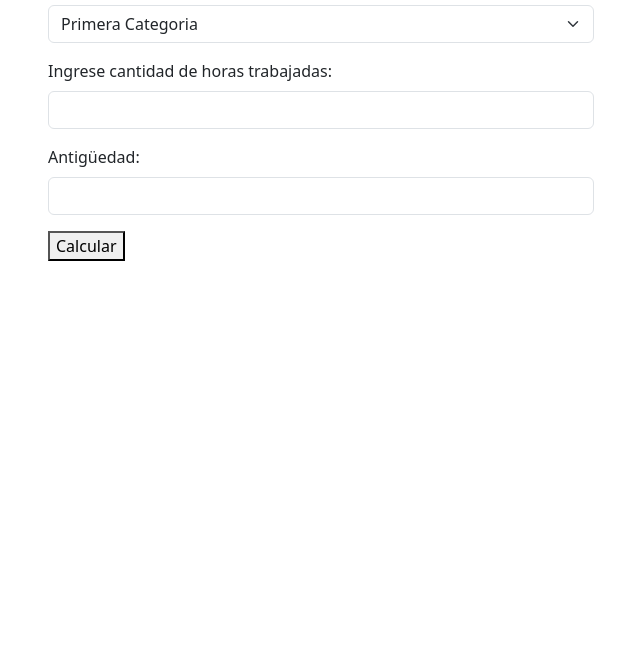
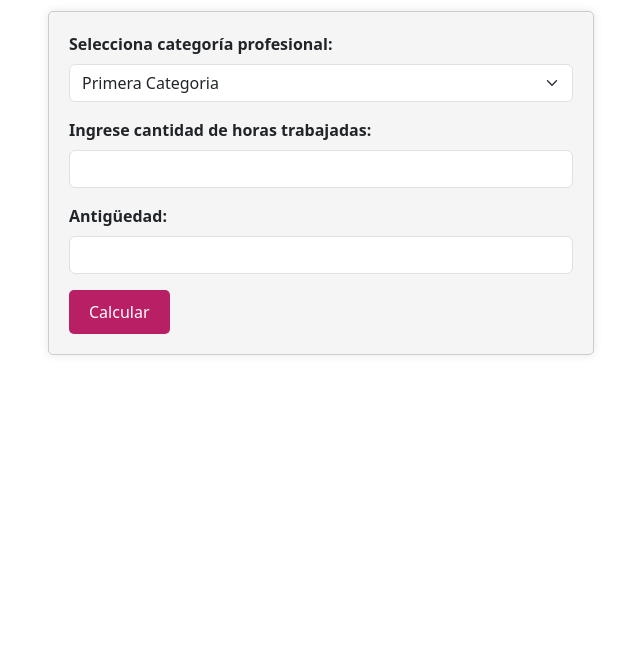
Before and after one commit to amaliavirano/MiSueldoDomestico-javascript, a plain HTML site: page index.html in a window 1280 px wide. Shown: the part 131-800 px from the top of the page, without its empty margins (319-959 px from the left). Drawn offline with nearby package versions, Linux system fonts and the light colour scheme; the site is published under a folder, as on GitHub Pages, so addresses that start at the root find nothing.

Commit message:
nuevos cambios

```diff
--- a/index.html
+++ b/index.html
@@ -6,7 +6,7 @@
     <title>Tu Sueldo Doméstico</title>
     <link href="https://cdn.jsdelivr.net/npm/bootstrap@5.3.2/dist/css/bootstrap.min.css" rel="stylesheet"
         integrity="sha384-T3c6CoIi6uLrA9TneNEoa7RxnatzjcDSCmG1MXxSR1GAsXEV/Dwwykc2MPK8M2HN" crossorigin="anonymous">
-        <link href="/sass/style.css" rel="stylesheet">
+        <link href="sass/style.css" rel="stylesheet">
     <script src="https://cdn.jsdelivr.net/npm/bootstrap@5.3.2/dist/js/bootstrap.bundle.min.js"
         integrity="sha384-C6RzsynM9kWDrMNeT87bh95OGNyZPhcTNXj1NW7RuBCsyN/o0jlpcV8Qyq46cDfL"
         crossorigin="anonymous"></script>
```
